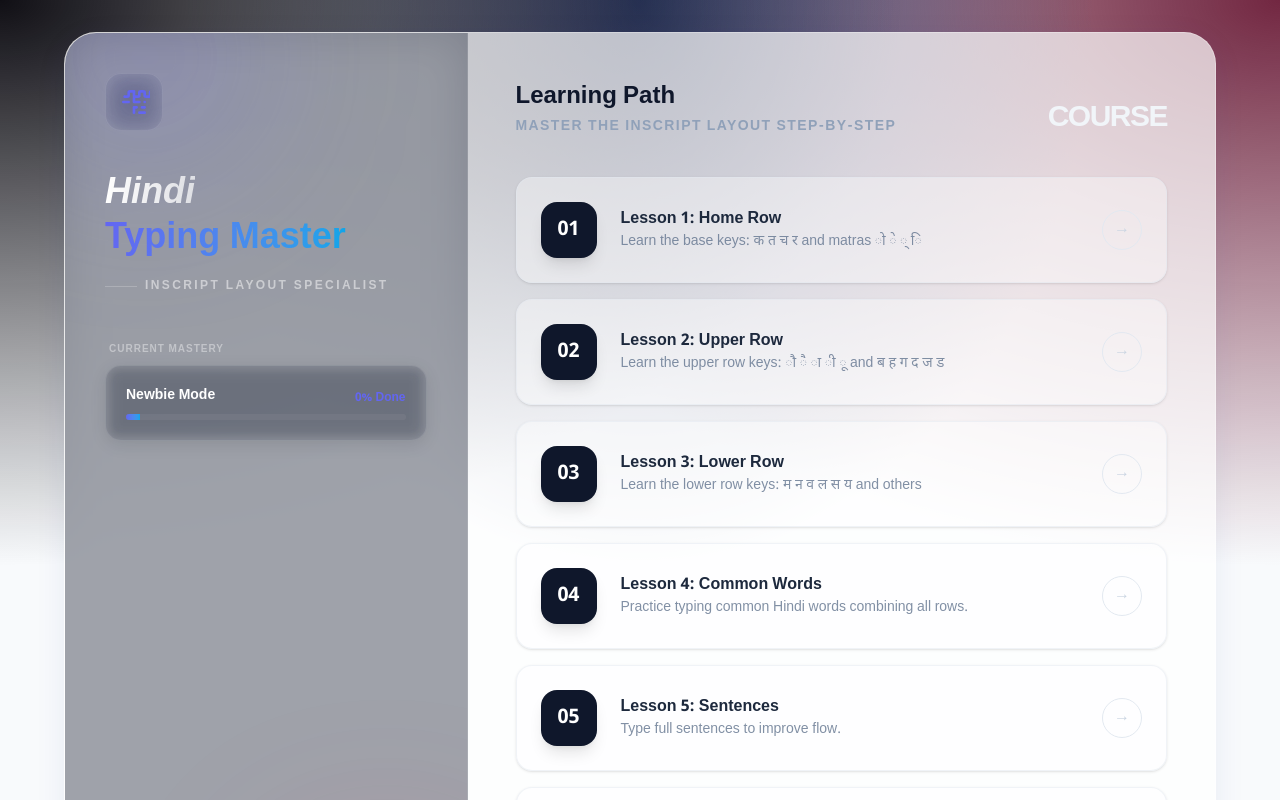
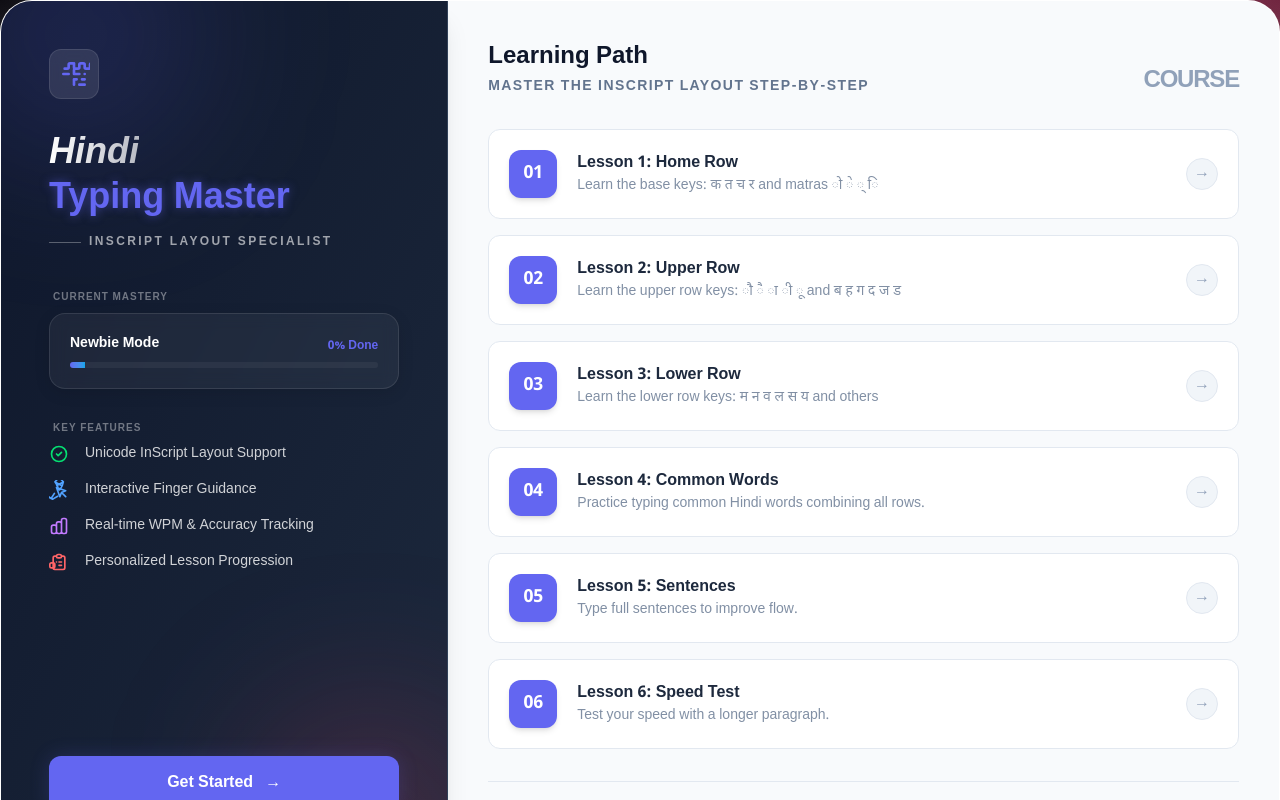
Before and after one commit to jangir-rishbh/hindi-typing-master, a Next.js app: page / in a window 1280 px wide. Shown: the top 800 px of the page. Built offline with nearby package versions, Linux system fonts and the light colour scheme.

Commit message:
home ko design kiya

```diff
--- a/app/page.tsx
+++ b/app/page.tsx
@@ -4,29 +4,29 @@ import { lessons } from '../data/lessons';
 
 export default function Home() {
   return (
-    <main className="min-h-screen flex items-center justify-center p-4 md:p-8 animate-fade-in">
-      <div className="max-w-6xl w-full glass-panel rounded-[2rem] overflow-hidden flex flex-col md:flex-row min-h-[700px] border border-white/20 shadow-2xl">
+    <main className="min-h-screen flex items-stretch justify-center p-0 md:p-0 animate-fade-in">
+      <div className="max-w-7xl w-full bg-tm-panel rounded-none md:rounded-[2rem] overflow-hidden flex flex-col md:flex-row min-h-screen md:min-h-[800px] border border-white/20 shadow-2xl relative z-10">
 
         {/* Sidebar / Info Panel */}
-        <div className="w-full md:w-[35%] bg-slate-900/40 backdrop-blur-xl text-white p-10 flex flex-col justify-between border-r border-white/10 relative overflow-hidden">
+        <div className="w-full md:w-[35%] bg-gradient-to-br from-slate-900 to-slate-800 text-white p-8 md:p-12 flex flex-col justify-between border-r border-slate-700 relative overflow-hidden shadow-xl">
           {/* Decorative background element */}
           <div className="absolute top-[-10%] left-[-10%] w-60 h-60 bg-primary/20 rounded-full blur-[80px]"></div>
           <div className="absolute bottom-[-10%] right-[-10%] w-60 h-60 bg-accent/20 rounded-full blur-[80px]"></div>
 
           <div className="relative z-10">
-            <div className="inline-block p-3 bg-white/10 rounded-2xl mb-8 backdrop-blur-md border border-white/10">
+            <div className="inline-block p-2 bg-white/10 rounded-xl mb-6 backdrop-blur-sm border border-white/10">
               <svg className="w-8 h-8 text-primary" fill="none" stroke="currentColor" viewBox="0 0 24 24">
                 <path strokeLinecap="round" strokeLinejoin="round" strokeWidth="2" d="M12 4v1m6 11h2m-6 0h-2v4m0-11v3m0 0h.01M12 12h4.01M16 20h4M4 12h4m12 0h.01M5 8h2a1 1 0 001-1V5a1 1 0 011-1h2a1 1 0 011 1v2a1 1 0 001 1h2a1 1 0 001-1V5a1 1 0 011-1h2a1 1 0 011 1v2a1 1 0 001 1h2a1 1 0 001-1V5a1 1 0 011-1h2" />
               </svg>
             </div>
 
-            <h1 className="text-4xl font-black mb-4 leading-tight">
+            <h1 className="text-4xl font-black mb-3 leading-tight text-white">
               <span className="bg-gradient-to-r from-white to-white/70 bg-clip-text text-transparent italic">Hindi</span><br />
-              <span className="bg-gradient-to-r from-primary to-secondary bg-clip-text text-transparent">Typing Master</span>
+              <span className="text-primary text-glow">Typing Master</span>
             </h1>
 
-            <p className="text-white/50 text-xs font-bold uppercase tracking-[0.2em] mb-12 flex items-center gap-2">
-              <span className="w-8 h-[1px] bg-white/20"></span>
+            <p className="text-white/60 text-xs font-bold uppercase tracking-[0.2em] mb-10 flex items-center gap-2">
+              <span className="w-8 h-[1px] bg-white/30"></span>
               InScript Layout Specialist
             </p>
 
@@ -43,13 +43,34 @@ export default function Home() {
                   </div>
                 </div>
               </div>
+
+              <div className="mt-8 space-y-4">
+                <h3 className="text-white/40 text-[10px] font-black uppercase tracking-widest mb-2 px-1">Key Features</h3>
+                <div className="flex items-center gap-4 text-white/80">
+                  <svg className="w-5 h-5 text-green-400" fill="none" stroke="currentColor" viewBox="0 0 24 24"><path strokeLinecap="round" strokeLinejoin="round" strokeWidth="2" d="M9 12l2 2 4-4m6 2a9 9 0 11-18 0 9 9 0 0118 0z" /></svg>
+                  <span className="text-sm">Unicode InScript Layout Support</span>
+                </div>
+                <div className="flex items-center gap-4 text-white/80">
+                  <svg className="w-5 h-5 text-blue-400" fill="none" stroke="currentColor" viewBox="0 0 24 24"><path strokeLinecap="round" strokeLinejoin="round" strokeWidth="2" d="M15 15l-2 5L9 9l11 4-5 2zm0 0l5 5M7.188 2.239l7.859 4.331m-7.859-4.331a18.252 18.252 0 014.286 9.473m-4.286-9.473c1.954-2.234 3.737-3.953 5.405-5.526M6.47 16.035l-3.345 5.254a1.18 1.18 0 001.381 1.649l5.859-3.411m-5.859 3.411a18.252 18.252 0 01-5.859-3.411m-5.859 3.411c-2.234 1.954-3.953 3.737-5.526 5.405M17.188 2.239l-7.859 4.331m7.859-4.331a18.252 18.252 0 01-4.286 9.473m4.286-9.473c-1.954-2.234-3.737-3.953-5.405-5.526" />
+</svg>
+                  <span className="text-sm">Interactive Finger Guidance</span>
+                </div>
+                <div className="flex items-center gap-4 text-white/80">
+                  <svg className="w-5 h-5 text-purple-400" fill="none" stroke="currentColor" viewBox="0 0 24 24"><path strokeLinecap="round" strokeLinejoin="round" strokeWidth="2" d="M9 19v-6a2 2 0 00-2-2H5a2 2 0 00-2 2v6a2 2 0 002 2h2a2 2 0 002-2zm0 0V9a2 2 0 012-2h2a2 2 0 012 2v10m-6 0a2 2 0 002 2h2a2 2 0 002-2m0 0V5a2 2 0 012-2h2a2 2 0 012 2v14a2 2 0 01-2 2h-2a2 2 0 01-2-2z" /></svg>
+                  <span className="text-sm">Real-time WPM & Accuracy Tracking</span>
+                </div>
+                <div className="flex items-center gap-4 text-white/80">
+                  <svg className="w-5 h-5 text-red-400" fill="none" stroke="currentColor" viewBox="0 0 24 24"><path strokeLinecap="round" strokeLinejoin="round" strokeWidth="2" d="M9 5H7a2 2 0 00-2 2v12a2 2 0 002 2h10a2 2 0 002-2V7a2 2 0 00-2-2h-2M9 5a2 2 0 002 2h2a2 2 0 002-2M9 5a2 2 0 012-2h2a2 2 0 012 2m-3 7h3m-3 4h3m-6-4h.01M3 13h2a2 2 0 012 2v2a2 2 0 01-2 2H3a2 2 0 01-2-2v-2a2 2 0 012-2z" /></svg>
+                  <span className="text-sm">Personalized Lesson Progression</span>
+                </div>
+              </div>
             </div>
           </div>
 
           <div className="relative z-10 pt-10">
             <Link href="/lesson/1" className="block w-full">
-              <button className="w-full bg-white text-slate-900 hover:bg-primary hover:text-white font-black py-5 px-6 rounded-2xl shadow-[0_0_20px_rgba(255,255,255,0.1)] transform transition-all duration-300 active:scale-[0.98] group flex items-center justify-center gap-3">
-                <span className="text-lg">Get Started</span>
+              <button className="w-full bg-primary text-white hover:bg-primary-dark font-black py-4 px-6 rounded-xl shadow-[0_0_20px_rgba(99,102,241,0.2)] transform transition-all duration-300 active:scale-[0.98] group flex items-center justify-center gap-3">
+                <span className="text-base">Get Started</span>
                 <span className="group-hover:translate-x-1 transition-transform">→</span>
               </button>
             </Link>
@@ -57,37 +78,37 @@ export default function Home() {
         </div>
 
         {/* Lesson List */}
-        <div className="w-full md:w-[65%] p-8 md:p-12 overflow-y-auto custom-scrollbar">
-          <div className="flex justify-between items-end mb-10">
+        <div className="w-full md:w-[65%] p-6 md:p-10 overflow-y-auto custom-scrollbar bg-tm-bg">
+          <div className="flex justify-between items-end mb-8">
             <div>
               <h2 className="text-2xl font-black text-slate-900">Learning Path</h2>
-              <p className="text-slate-400 text-sm mt-1 uppercase tracking-widest font-bold">Master the InScript layout step-by-step</p>
+              <p className="text-slate-500 text-sm mt-1 uppercase tracking-widest font-bold">Master the InScript layout step-by-step</p>
             </div>
             <div className="text-right">
-              <span className="text-3xl font-black text-slate-100 uppercase tracking-tighter">Course</span>
+              <span className="text-2xl font-black text-slate-400 uppercase tracking-tighter">Course</span>
             </div>
           </div>
 
           <div className="grid grid-cols-1 gap-4">
             {lessons.map((lesson, idx) => (
               <Link href={`/lesson/${lesson.id}`} key={lesson.id} className="block group animate-slide-up" style={{ animationDelay: `${idx * 100}ms` }}>
-                <div className="flex items-center p-6 bg-white/40 border border-slate-200/50 rounded-2xl hover:border-primary/50 hover:bg-white transition-all duration-300 cursor-pointer shadow-sm hover:shadow-xl hover:-translate-y-1">
-                  <div className="h-14 w-14 flex items-center justify-center bg-slate-900 text-white font-black text-xl rounded-2xl mr-6 group-hover:bg-primary group-hover:rotate-12 transition-all duration-500 shadow-lg">
+                <div className="flex items-center p-5 bg-white rounded-xl hover:shadow-lg transition-all duration-300 cursor-pointer border border-slate-200 hover:-translate-y-0.5">
+                  <div className="h-12 w-12 flex items-center justify-center bg-primary text-white font-black text-lg rounded-xl mr-5 group-hover:bg-primary-dark transition-all duration-300 shadow-md">
                     {lesson.id.toString().padStart(2, '0')}
                   </div>
                   <div className="flex-1">
                     <h3 className="text-base font-black text-slate-800 group-hover:text-primary transition-colors">{lesson.title}</h3>
                     <p className="text-sm text-slate-500 font-medium opacity-80">{lesson.description}</p>
                   </div>
-                  <div className="w-10 h-10 rounded-full flex items-center justify-center border border-slate-200 group-hover:bg-primary/10 group-hover:border-primary/20 transition-all">
-                    <span className="text-slate-300 group-hover:text-primary transition-colors">→</span>
+                  <div className="w-8 h-8 rounded-full flex items-center justify-center bg-slate-100 border border-slate-200 group-hover:bg-primary/10 group-hover:border-primary/20 transition-all">
+                    <span className="text-slate-400 group-hover:text-primary transition-colors">→</span>
                   </div>
                 </div>
               </Link>
             ))}
           </div>
 
-          <div className="mt-6 pt-4 border-t border-slate-200 text-center">
+          <div className="mt-8 pt-6 border-t border-slate-200 text-center text-slate-500">
             <div className="flex items-center justify-center gap-4 opacity-40 grayscale hover:grayscale-0 transition-all">
               <div className="text-[9px] font-bold uppercase tracking-widest text-slate-600 italic">InScript Unicode Enabled</div>
               <div className="w-1 h-1 bg-slate-300 rounded-full"></div>
```
